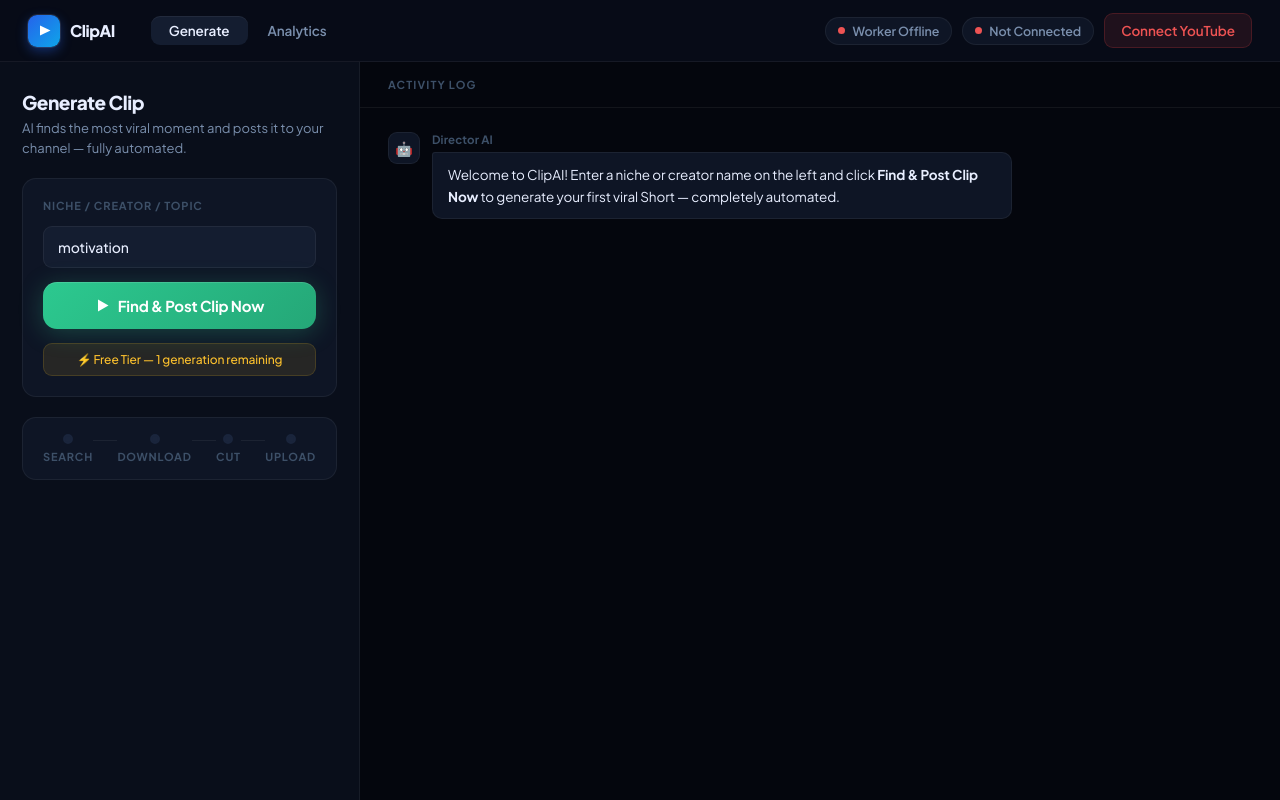
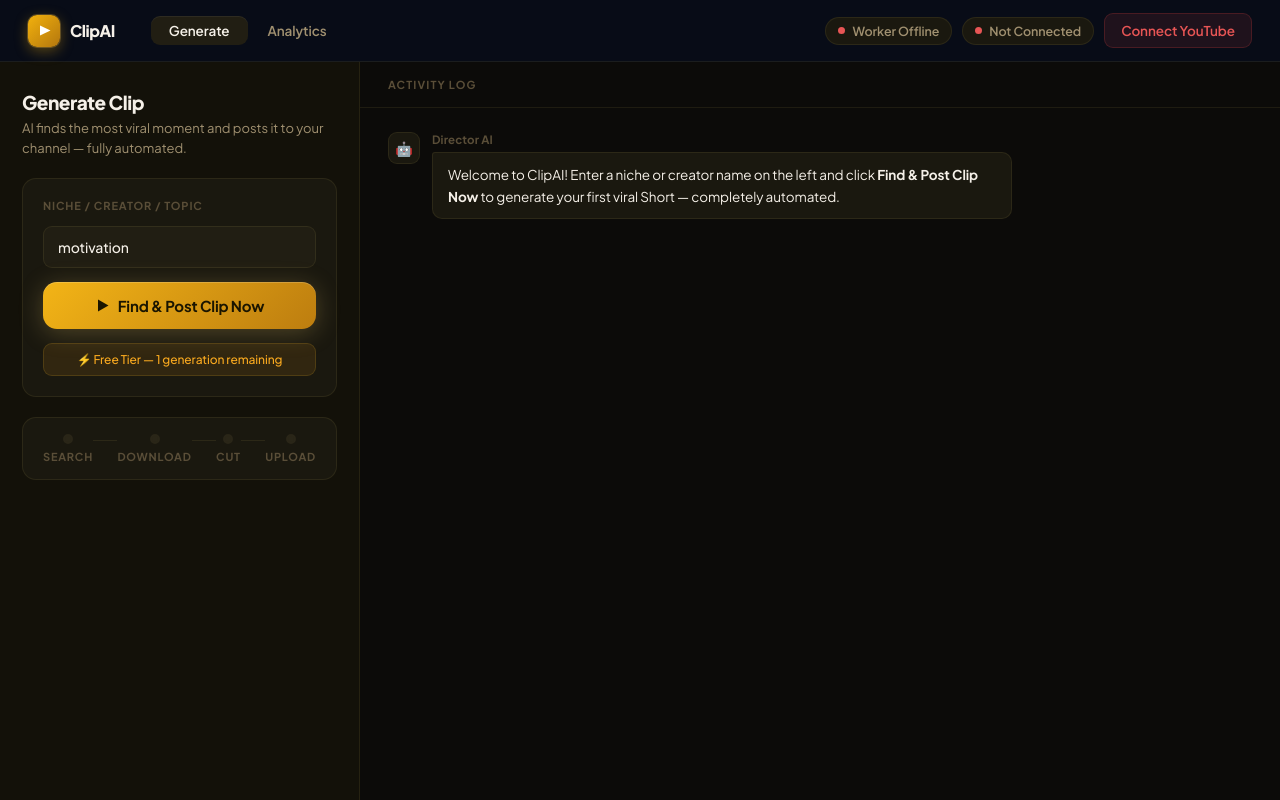
Before and after one commit to musharafabdulkadir7-lab/viralclip-saas, a FastAPI app: page / in a window 1280 px wide. Run offline with FastAPI, Linux system fonts and the light colour scheme.

Commit message:
Theme: Gold and white color scheme — warm charcoal surfaces, gold accents

```diff
--- a/static/style.css
+++ b/static/style.css
@@ -2,37 +2,44 @@
 *, *::before, *::after { box-sizing: border-box; margin: 0; padding: 0; }
 
 :root {
-  --bg:        #04060d;
-  --surface:   #090e1a;
-  --surface-2: #0e1525;
-  --surface-3: #141d30;
-  --surface-4: #1a253c;
+  /* ── Warm Charcoal Surfaces ── */
+  --bg:        #0c0b09;
+  --surface:   #131109;
+  --surface-2: #1a180f;
+  --surface-3: #211e13;
+  --surface-4: #2a2618;
 
-  --border:       rgba(255,255,255,0.06);
-  --border-hover: rgba(255,255,255,0.12);
-  --border-active:rgba(255,255,255,0.18);
+  /* ── Borders ── */
+  --border:        rgba(255, 220, 120, 0.08);
+  --border-hover:  rgba(255, 220, 120, 0.16);
+  --border-active: rgba(255, 220, 120, 0.28);
 
-  --text:   #e8eeff;
-  --text-2: #7a8fad;
-  --text-3: #3d5068;
+  /* ── Text ── */
+  --text:   #f5f0e8;
+  --text-2: #a09070;
+  --text-3: #5a4e38;
 
-  --blue:       hsl(217, 91%, 60%);
-  --blue-light: hsl(217, 91%, 70%);
-  --blue-dim:   hsla(217, 91%, 60%, 0.10);
-  --blue-glow:  hsla(217, 91%, 60%, 0.20);
+  /* ── Gold (Primary Accent) ── */
+  --blue:       hsl(43, 90%, 56%);
+  --blue-light: hsl(43, 90%, 70%);
+  --blue-dim:   hsla(43, 90%, 56%, 0.10);
+  --blue-glow:  hsla(43, 90%, 56%, 0.22);
 
-  --green:      hsl(158, 64%, 52%);
-  --green-dim:  hsla(158, 64%, 52%, 0.10);
-  --green-glow: hsla(158, 64%, 52%, 0.25);
+  /* ── Soft Gold / Success ── */
+  --green:      hsl(43, 80%, 68%);
+  --green-dim:  hsla(43, 80%, 68%, 0.10);
+  --green-glow: hsla(43, 80%, 68%, 0.25);
 
-  --red:     hsl(0, 82%, 63%);
-  --red-dim: hsla(0, 82%, 63%, 0.10);
+  /* ── Red / Error ── */
+  --red:     hsl(0, 75%, 62%);
+  --red-dim: hsla(0, 75%, 62%, 0.10);
 
-  --amber:     hsl(43, 96%, 58%);
-  --amber-dim: hsla(43, 96%, 58%, 0.10);
+  /* ── Amber (reused for warnings) ── */
+  --amber:     hsl(38, 95%, 55%);
+  --amber-dim: hsla(38, 95%, 55%, 0.10);
 
-  --font-sans:  'Plus Jakarta Sans', 'Inter', -apple-system, sans-serif;
-  --font-mono:  'JetBrains Mono', 'Fira Code', monospace;
+  --font-sans: 'Plus Jakarta Sans', 'Inter', -apple-system, sans-serif;
+  --font-mono: 'JetBrains Mono', 'Fira Code', monospace;
 
   --radius:    14px;
   --radius-sm: 9px;
@@ -91,10 +98,10 @@ body {
 }
 .logo-icon {
   width: 32px; height: 32px;
-  background: linear-gradient(135deg, #2563eb, #0ea5e9);
+  background: linear-gradient(135deg, hsl(43,90%,50%), hsl(38,85%,38%));
   border-radius: 9px;
   display: flex; align-items: center; justify-content: center;
-  box-shadow: 0 0 0 1px rgba(255,255,255,0.1), 0 4px 12px rgba(37,99,235,0.4);
+  box-shadow: 0 0 0 1px rgba(255,200,80,0.25), 0 4px 14px hsla(43,90%,50%,0.35);
 }
 .logo-text {
   font-size: 16px;
@@ -199,9 +206,9 @@ body {
   font-size: 15px;
   font-weight: 700;
   border-radius: var(--radius);
-  background: linear-gradient(135deg, hsl(158,64%,48%), hsl(158,64%,40%));
-  color: #fff;
-  box-shadow: 0 1px 0 rgba(255,255,255,0.12) inset, 0 4px 24px var(--green-glow);
+  background: linear-gradient(135deg, hsl(43,90%,52%), hsl(38,85%,40%));
+  color: #1a1500;
+  box-shadow: 0 1px 0 rgba(255,255,255,0.18) inset, 0 4px 24px var(--green-glow);
   letter-spacing: -0.2px;
 }
 .btn-generate:hover:not(:disabled) {
@@ -224,12 +231,12 @@ body {
 .btn-upgrade {
   width: 100%;
   padding: 14px;
-  background: linear-gradient(135deg, hsl(217,91%,58%), hsl(217,91%,50%));
-  color: white;
+  background: linear-gradient(135deg, hsl(43,90%,52%), hsl(38,85%,38%));
+  color: #1a1500;
   font-size: 15px;
   font-weight: 700;
   border-radius: var(--radius);
-  box-shadow: 0 1px 0 rgba(255,255,255,0.15) inset, 0 4px 24px var(--blue-glow);
+  box-shadow: 0 1px 0 rgba(255,255,255,0.18) inset, 0 4px 24px var(--blue-glow);
   margin-bottom: 12px;
   letter-spacing: -0.2px;
 }
@@ -355,10 +362,10 @@ body {
 .progress-fill {
   height: 100%;
   width: 0%;
-  background: linear-gradient(90deg, var(--blue), var(--green));
+  background: linear-gradient(90deg, hsl(38,85%,42%), hsl(43,90%,62%), #fff8e0);
   border-radius: 99px;
   transition: width 0.6s cubic-bezier(0.4, 0, 0.2, 1);
-  box-shadow: 0 0 8px var(--blue-glow);
+  box-shadow: 0 0 10px var(--blue-glow);
 }
 .progress-step { font-size: 12.5px; color: var(--text-2); letter-spacing: -0.1px; }
 
@@ -592,7 +599,7 @@ body {
   position: absolute;
   top: 0; left: 0; right: 0;
   height: 1px;
-  background: linear-gradient(90deg, transparent, rgba(255,255,255,0.08), transparent);
+  background: linear-gradient(90deg, transparent, rgba(255,200,80,0.18), transparent);
 }
 
 @keyframes slideUp {
```
